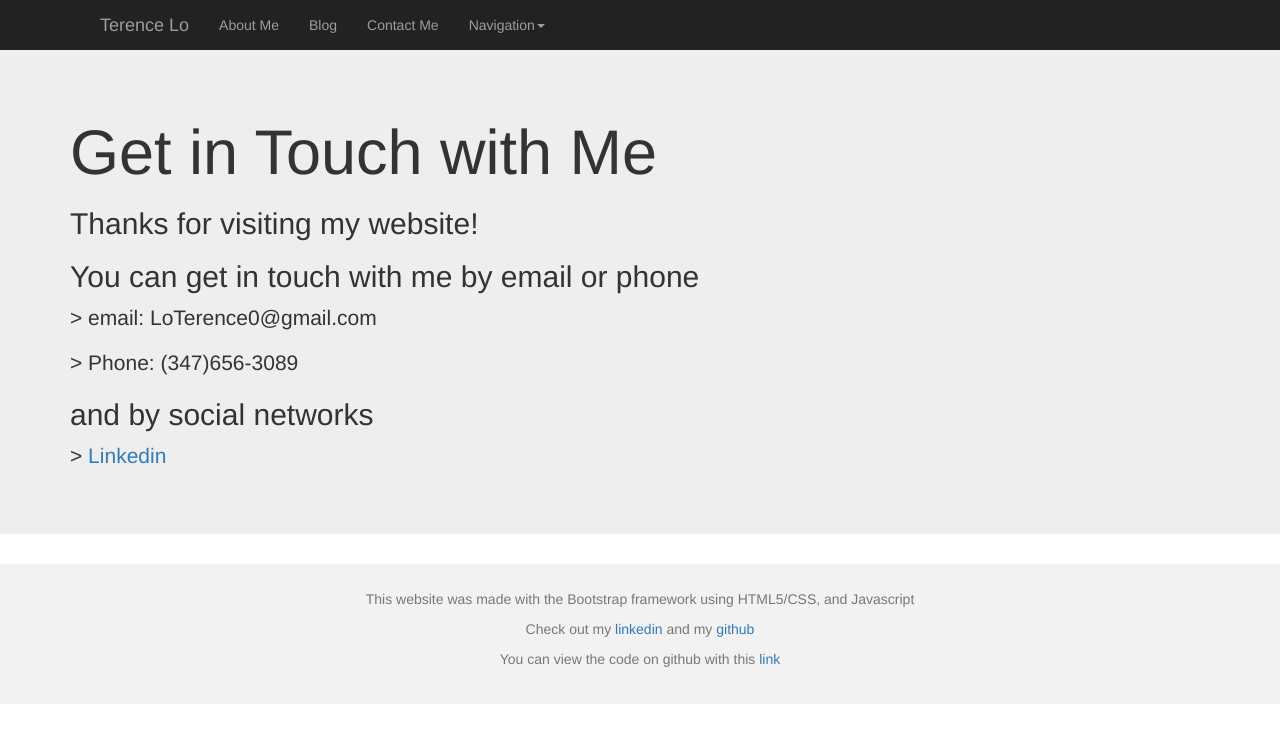
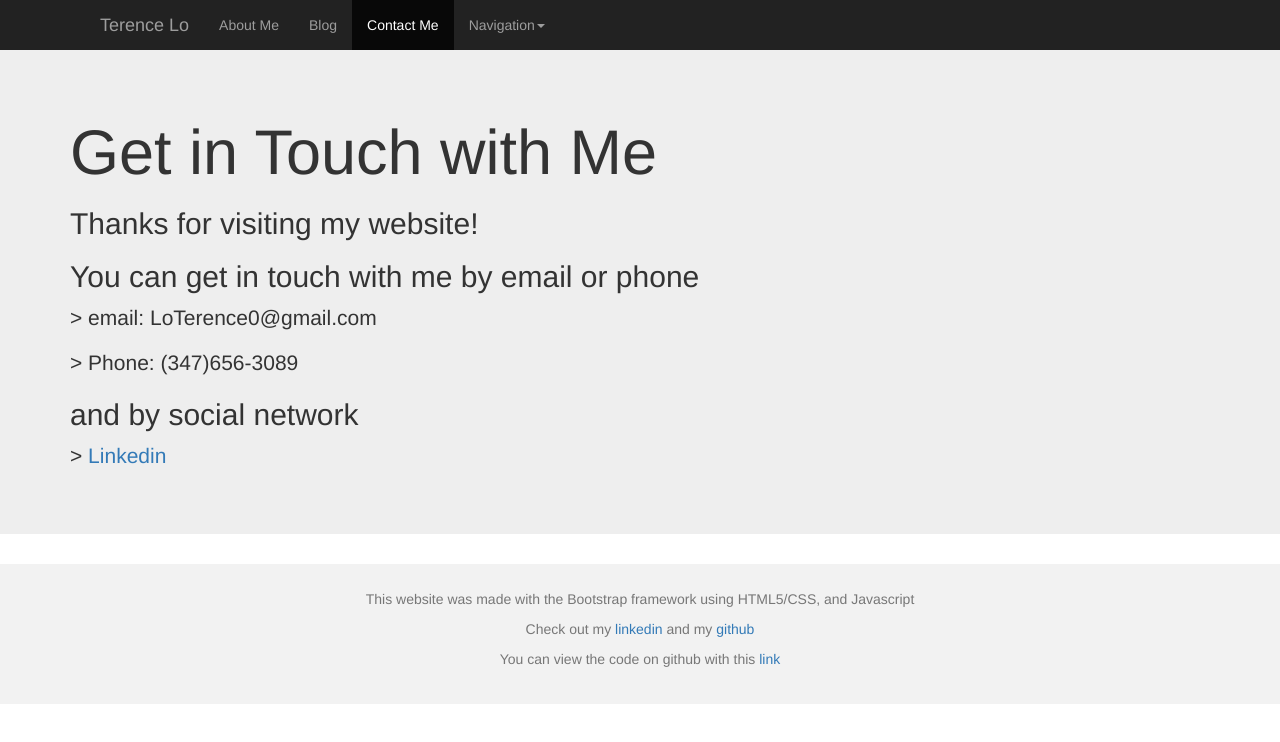
Before and after one commit to LoTerence/loterence.github.io, a plain HTML site: page pages/contactme.html in a window 1280 px wide. Drawn offline with nearby package versions, Linux system fonts and the light colour scheme.

Commit message:
navigation fixes

```diff
--- a/pages/contactme.html
+++ b/pages/contactme.html
@@ -31,9 +31,9 @@
 							<!-- Collect the nav links, forms, and other content for toggling -->
 							<div class="collapse navbar-collapse" id="bs-example-navbar-collapse-1">
 								<ul class="nav navbar-nav">
-									<li><a href="#">About Me <span class="sr-only">(current)</span></a></li>
+									<li><a href="../index.html">About Me </a></li>
 									<li><a href="#">Blog</a></li>
-									<li><a href="contactme.html">Contact Me</a></li>
+									<li class="active"><a href="contactme.html">Contact Me <span class="sr-only">(current)</span></a></li>
 									<li class="dropdown">
 										<a href="#" class="dropdown-toggle" data-toggle="dropdown" role="button" aria-haspopup="true" aria-expanded="false">Navigation<span class="caret"></span></a>
 										<ul class="dropdown-menu">
@@ -61,7 +61,7 @@
 				<h2>You can get in touch with me by email or phone</h2>
 				<p> > email: LoTerence0@gmail.com</p>
 				<p> > Phone: (347)656-3089 </p>
-				<h2> and by social networks  </h2>
+				<h2> and by social network </h2>
 				<p> > <a href="https://www.linkedin.com/in/loterence">Linkedin</a> </p>
 			</div>
 		</div>
```
Also changed, not shown: pages/skills.html (+1 -1 lines).
